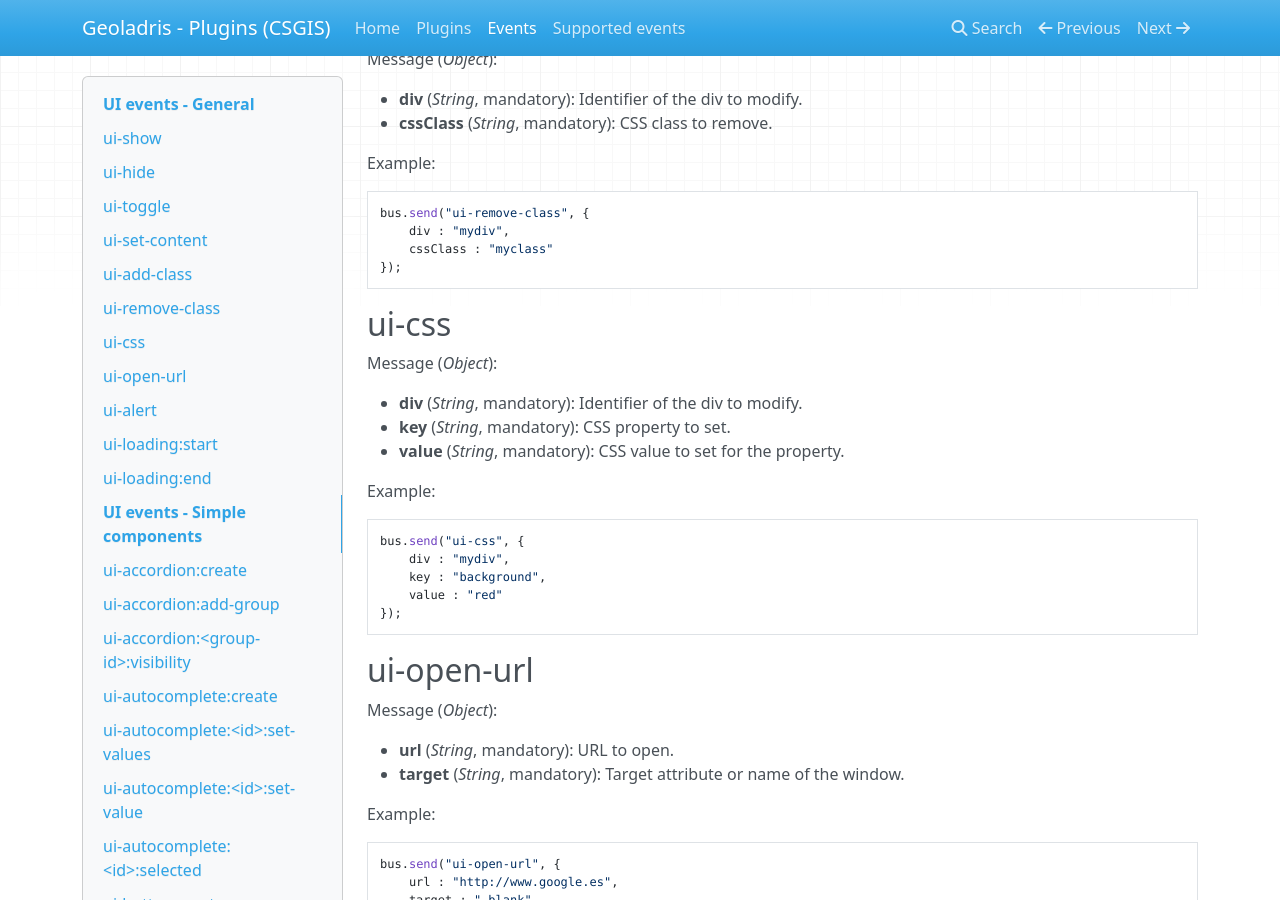
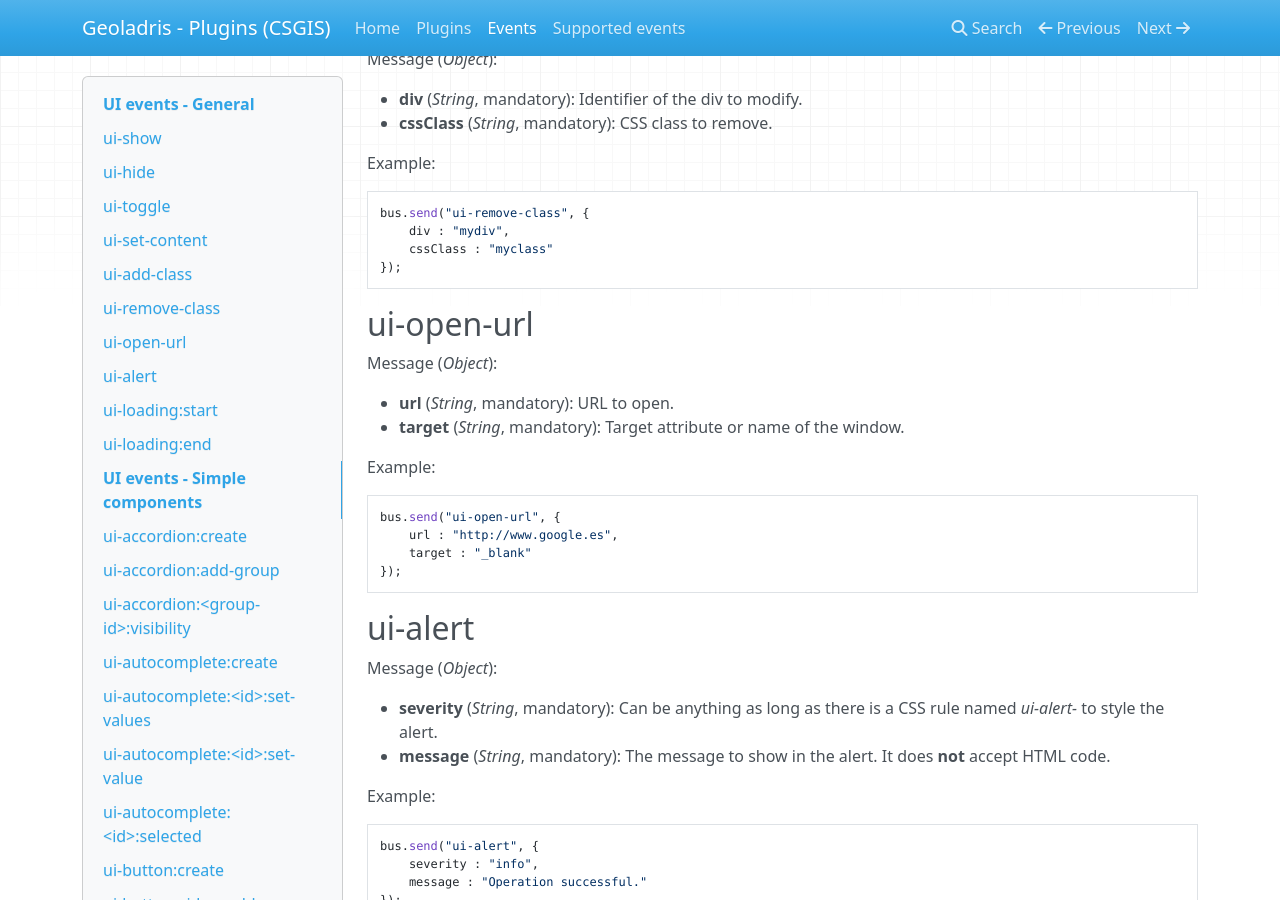
Before and after one commit to csgis/geoladris-ui, an MkDocs documentation site: the page built from docs/events.md, in a window 1280 px wide and 900 px high, scrolled down 1302 px. Built offline with MkDocs 1.6.1, drawn with Linux system fonts in a browser that asks for light colours; nearby versions of some CDN libraries; old or Windows-style settings are respelled for this version of MkDocs.

Commit message:
Remove ui-css event

````diff
--- a/docs/events.md
+++ b/docs/events.md
@@ -70,23 +70,6 @@ Example:
 bus.send("ui-remove-class", {
     div : "mydiv",
     cssClass : "myclass"
-});
-```
-
-## ui-css
-
-Message (*Object*):
-
-* **div** (*String*, mandatory): Identifier of the div to modify.
-* **key** (*String*, mandatory): CSS property to set.
-* **value** (*String*, mandatory): CSS value to set for the property.
-
-Example:
-```js
-bus.send("ui-css", {
-    div : "mydiv",
-    key : "background",
-    value : "red"
 });
 ```
 
````
Also changed, not shown: 2 other files.
